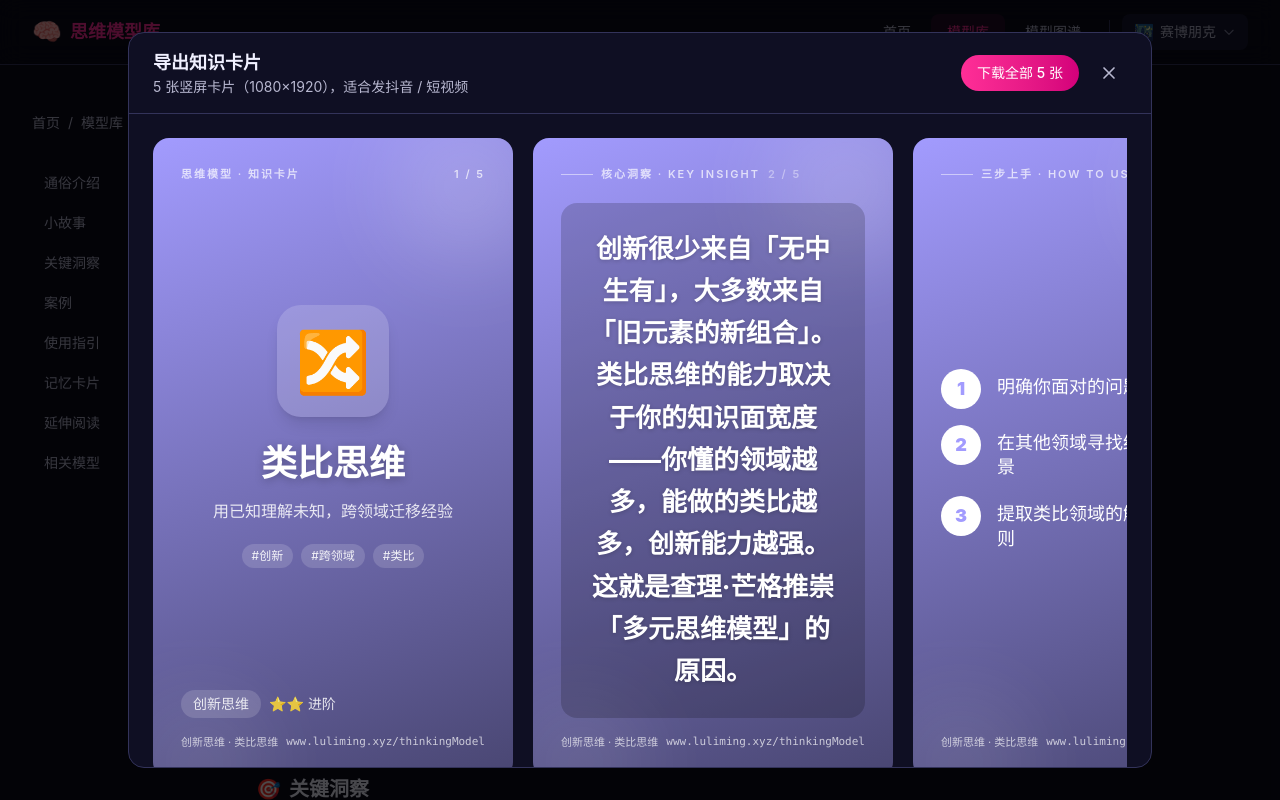
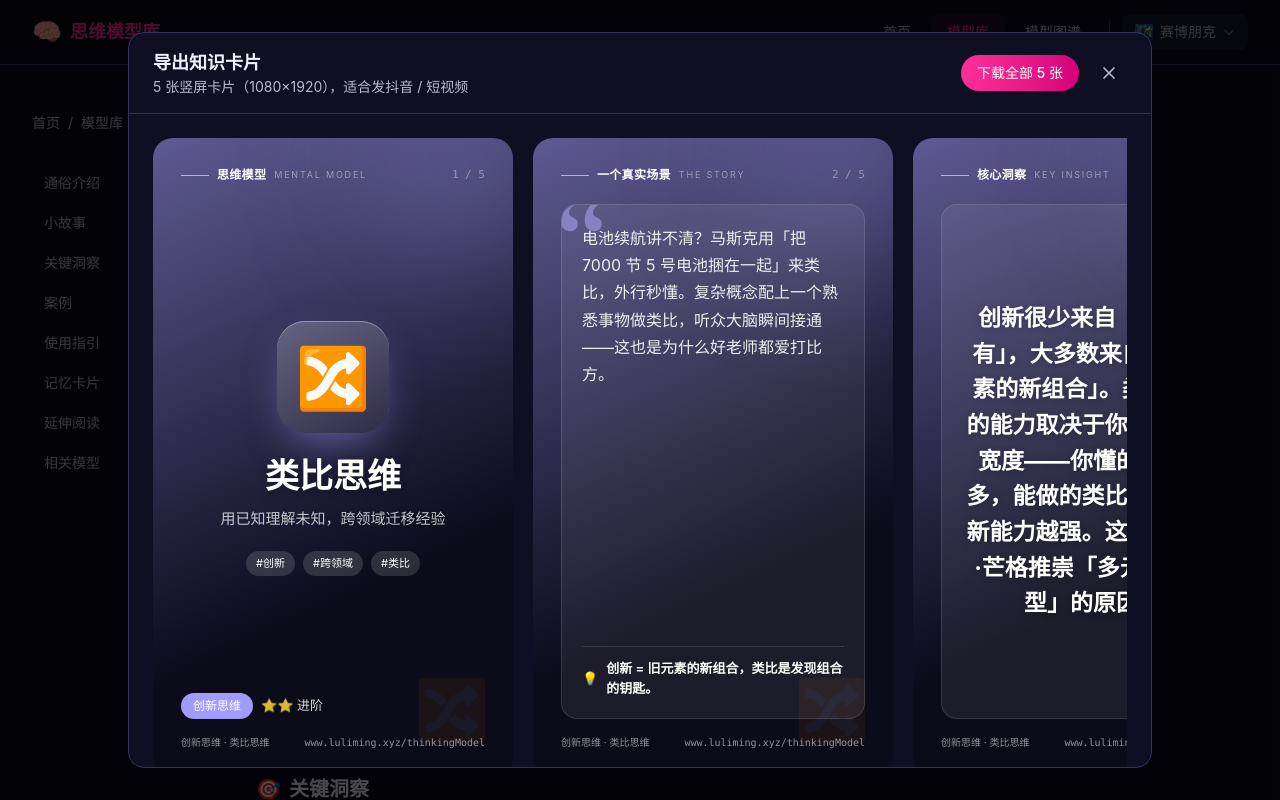
Before and after one commit to lui2015/thinkingModel, a Next.js app: page /thinkingModel/models/analogy-thinking in a window 1280 px wide. Both pictures are taken after a click on the button "导出知识卡片". Shown: the top 800 px of the page. Built offline with nearby package versions, Linux system fonts and the light colour scheme.

Commit message:
style: 重做知识卡片视觉——深色高级感+主色光晕+玻璃层，新增小故事卡

```diff
--- a/src/components/KnowledgeCardExport.tsx
+++ b/src/components/KnowledgeCardExport.tsx
@@ -6,6 +6,7 @@ import {
   difficultyStars,
   type MentalModel,
 } from "@/lib/models-data";
+import { getModelStory } from "@/lib/model-stories";
 
 interface KnowledgeCardExportProps {
   model: MentalModel;
@@ -13,13 +14,23 @@ interface KnowledgeCardExportProps {
   categoryName: string;
 }
 
-// 把颜色压暗，作为渐变终点
+// 颜色压暗，作为渐变深色端
 function mixWithBlack(hex: string, ratio = 0.5): string {
   const m = hex.replace("#", "");
   const r = parseInt(m.substring(0, 2), 16);
   const g = parseInt(m.substring(2, 4), 16);
   const b = parseInt(m.substring(4, 6), 16);
   const mix = (c: number) => Math.round(c * (1 - ratio));
+  return `rgb(${mix(r)}, ${mix(g)}, ${mix(b)})`;
+}
+
+// 颜色调亮，用于浅色高光
+function mixWithWhite(hex: string, ratio = 0.4): string {
+  const m = hex.replace("#", "");
+  const r = parseInt(m.substring(0, 2), 16);
+  const g = parseInt(m.substring(2, 4), 16);
+  const b = parseInt(m.substring(4, 6), 16);
+  const mix = (c: number) => Math.round(c + (255 - c) * ratio);
   return `rgb(${mix(r)}, ${mix(g)}, ${mix(b)})`;
 }
 
@@ -34,8 +45,10 @@ export default function KnowledgeCardExport({
   const [busy, setBusy] = useState(false);
   const cardRefs = useRef<(HTMLDivElement | null)[]>([]);
 
-  const dark = mixWithBlack(categoryColor, 0.55);
-  const gradient = `linear-gradient(160deg, ${categoryColor} 0%, ${dark} 100%)`;
+  const story = getModelStory(model.slug, model.story);
+  const accent = mixWithWhite(categoryColor, 0.18);
+  const deep = mixWithBlack(categoryColor, 0.42);
+  const gradient = `linear-gradient(155deg, ${deep} 0%, #0B0B1A 68%)`;
 
   const downloadOne = async (i: number) => {
     const node = cardRefs.current[i];
@@ -44,7 +57,7 @@ export default function KnowledgeCardExport({
     const dataUrl = await toPng(node, {
       pixelRatio: 3, // 360x640 -> 1080x1920
       cacheBust: true,
-      backgroundColor: "#0A0A1A",
+      backgroundColor: "#0B0B1A",
     });
     const a = document.createElement("a");
     a.href = dataUrl;
@@ -56,7 +69,6 @@ export default function KnowledgeCardExport({
     if (busy) return;
     setBusy(true);
     for (let i = 0; i < 5; i++) {
-      // 等待模态卡片渲染完成
       // eslint-disable-next-line no-await-in-loop
       await downloadOne(i);
       // eslint-disable-next-line no-await-in-loop
@@ -71,17 +83,40 @@ export default function KnowledgeCardExport({
     background: gradient,
   };
 
+  // 顶部 eyebrow：序号 + 中英文标题
+  const Header = ({ num, cn, en }: { num: number; cn: string; en: string }) => (
+    <div className="flex items-center justify-between mb-5">
+      <div className="flex items-center gap-2">
+        <span
+          className="w-7 h-px"
+          style={{ background: accent }}
+        />
+        <span className="text-[12px] font-bold tracking-wide text-white">
+          {cn}
+        </span>
+        <span className="text-[9px] uppercase tracking-[0.2em] text-white/45">
+          {en}
+        </span>
+      </div>
+      <span className="text-[11px] font-mono text-white/40">
+        {num} / 5
+      </span>
+    </div>
+  );
+
+  const footer = (
+    <div className="mt-auto pt-4 flex items-center justify-between text-white/55 text-[10px]">
+      <span className="truncate max-w-[200px]">
+        {categoryName} · {model.title}
+      </span>
+      <span className="font-mono shrink-0">{WATERMARK}</span>
+    </div>
+  );
+
   const renderCard = (i: number) => {
     const setRef = (el: HTMLDivElement | null) => {
       cardRefs.current[i] = el;
     };
-
-    const footer = (
-      <div className="mt-auto pt-4 flex items-center justify-between text-white/70 text-[11px]">
-        <span>{categoryName} · {model.title}</span>
-        <span className="font-mono">{WATERMARK}</span>
-      </div>
-    );
 
     let body: React.ReactNode = null;
 
@@ -89,60 +124,103 @@ export default function KnowledgeCardExport({
       // 封面
       body = (
         <div className="flex-1 flex flex-col">
-          <div className="flex items-center justify-between text-[11px] uppercase tracking-[0.18em] text-white/70 font-semibold">
-            <span>思维模型 · 知识卡片</span>
-            <span>1 / 5</span>
-          </div>
-          <div className="flex-1 flex flex-col items-center justify-center text-center px-2">
+          <Header num={1} cn="思维模型" en="MENTAL MODEL" />
+          <div className="flex-1 flex flex-col items-center justify-center text-center px-1">
             <div
-              className="w-28 h-28 rounded-3xl flex items-center justify-center text-6xl mb-6 shadow-lg"
-              style={{ background: "rgba(255,255,255,0.16)" }}
+              className="w-28 h-28 rounded-[28px] flex items-center justify-center text-6xl mb-6 shadow-2xl"
+              style={{
+                background: "linear-gradient(145deg, rgba(255,255,255,0.22), rgba(255,255,255,0.06))",
+                boxShadow: `0 18px 40px -12px ${categoryColor}88, inset 0 1px 0 rgba(255,255,255,0.35)`,
+              }}
             >
               {model.icon}
             </div>
             <h2
-              className="text-4xl font-black text-white leading-tight"
-              style={{ textShadow: "0 2px 8px rgba(0,0,0,0.25)" }}
+              className="text-[34px] font-black text-white leading-[1.1]"
+              style={{ textShadow: "0 2px 10px rgba(0,0,0,0.35)" }}
             >
               {model.title}
             </h2>
-            <p className="mt-3 text-white/85 text-base leading-relaxed">{model.subtitle}</p>
+            <p className="mt-3 text-white/75 text-[15px] leading-relaxed px-2">
+              {model.subtitle}
+            </p>
             <div className="mt-5 flex flex-wrap items-center justify-center gap-2">
               {model.tags.slice(0, 3).map((t) => (
                 <span
                   key={t}
-                  className="text-xs px-2.5 py-1 rounded-full bg-white/15 text-white/90"
+                  className="text-[11px] px-2.5 py-1 rounded-full"
+                  style={{ background: "rgba(255,255,255,0.14)", color: "#fff" }}
                 >
                   #{t}
                 </span>
               ))}
             </div>
           </div>
-          <div className="flex items-center gap-2 text-sm text-white/85">
-            <span className="px-3 py-1 rounded-full bg-white/15">{categoryName}</span>
+          <div className="flex items-center gap-2 text-[13px] text-white/85">
+            <span
+              className="px-3 py-1 rounded-full text-white text-[12px] font-medium"
+              style={{ background: categoryColor }}
+            >
+              {categoryName}
+            </span>
             <span>
-              {difficultyStars[model.difficulty]} {difficultyLabels[model.difficulty]}
+              {difficultyStars[model.difficulty]}{" "}
+              {difficultyLabels[model.difficulty]}
             </span>
           </div>
           {footer}
         </div>
       );
     } else if (i === 1) {
+      // 小故事
+      const storyText = story || model.keyInsight;
+      body = (
+        <div className="flex-1 flex flex-col">
+          <Header num={2} cn="一个真实场景" en="THE STORY" />
+          <div
+            className="flex-1 relative rounded-2xl p-5 overflow-hidden flex flex-col"
+            style={{
+              background: "rgba(255,255,255,0.07)",
+              border: "1px solid rgba(255,255,255,0.12)",
+            }}
+          >
+            <div
+              className="absolute -left-2 -top-7 select-none font-serif leading-none text-[120px] pointer-events-none"
+              style={{ color: `${accent}`, opacity: 0.5 }}
+            >
+              &ldquo;
+            </div>
+            <p className="relative text-white/90 text-[16px] leading-[1.7] flex-1">
+              {storyText}
+            </p>
+            <div
+              className="mt-3 pt-3 flex items-center gap-2 text-[13px]"
+              style={{ borderTop: "1px solid rgba(255,255,255,0.12)" }}
+            >
+              <span style={{ color: accent }}>💡</span>
+              <span className="text-white font-semibold">
+                {model.memorySentence}
+              </span>
+            </div>
+          </div>
+          {footer}
+        </div>
+      );
+    } else if (i === 2) {
       // 核心洞察
       body = (
         <div className="flex-1 flex flex-col">
-          <div className="flex items-center gap-2 text-[11px] uppercase tracking-[0.18em] text-white/70 font-semibold mb-5">
-            <span className="w-8 h-px bg-white/50" />
-            核心洞察 · KEY INSIGHT
-            <span className="text-white/40">2 / 5</span>
-          </div>
+          <Header num={3} cn="核心洞察" en="KEY INSIGHT" />
           <div
-            className="flex-1 flex items-center justify-center rounded-2xl p-6 text-center"
-            style={{ background: "rgba(0,0,0,0.18)" }}
+            className="flex-1 rounded-2xl p-6 flex items-center justify-center text-center"
+            style={{
+              background: "rgba(255,255,255,0.07)",
+              border: "1px solid rgba(255,255,255,0.12)",
+            }}
           >
             <p
-              className="text-2xl sm:text-[26px] font-bold leading-relaxed text-white"
-              style={{ textShadow: "0 1px 4px rgba(0,0,0,0.2)" }}
+              className="text-[23px] font-bold leading-[1.55] text-white"
+              style={{ textShadow: "0 1px 6px rgba(0,0,0,0.25)" }}
             >
               {model.keyInsight}
             </p>
@@ -150,87 +228,84 @@ export default function KnowledgeCardExport({
           {footer}
         </div>
       );
-    } else if (i === 2) {
+    } else if (i === 3) {
       // 三步上手
       const steps = model.usage.steps.slice(0, 3);
       body = (
         <div className="flex-1 flex flex-col">
-          <div className="flex items-center gap-2 text-[11px] uppercase tracking-[0.18em] text-white/70 font-semibold mb-5">
-            <span className="w-8 h-px bg-white/50" />
-            三步上手 · HOW TO USE
-            <span className="text-white/40">3 / 5</span>
-          </div>
+          <Header num={4} cn="三步上手" en="HOW TO USE" />
           <div className="flex-1 flex flex-col justify-center gap-4">
             {steps.map((s, idx) => (
-              <div key={idx} className="flex items-start gap-4">
+              <div key={idx} className="flex items-start gap-3.5">
+                <div className="flex flex-col items-center">
                   <span
-                  className="shrink-0 w-10 h-10 rounded-full bg-white text-lg font-black flex items-center justify-center"
-                  style={{ color: categoryColor }}
+                    className="shrink-0 w-9 h-9 rounded-full flex items-center justify-center text-[15px] font-black text-white"
+                    style={{ background: categoryColor, boxShadow: `0 6px 16px -6px ${categoryColor}` }}
                   >
                     {idx + 1}
                   </span>
-                <p className="text-white text-lg leading-snug pt-1.5">{s}</p>
+                  {idx < steps.length - 1 && (
+                    <span
+                      className="w-px flex-1 mt-1"
+                      style={{ background: "rgba(255,255,255,0.18)", minHeight: 14 }}
+                    />
+                  )}
+                </div>
+                <p className="text-white/90 text-[16px] leading-snug pt-1.5 flex-1">
+                  {s}
+                </p>
               </div>
             ))}
           </div>
           {footer}
         </div>
       );
-    } else if (i === 3) {
-      // 记忆金句
+    } else {
+      // 金句 + 避坑 & 场景
+      const pitfall = model.usage.pitfalls[0];
+      const scenario = model.usage.scenarios[0];
       body = (
         <div className="flex-1 flex flex-col">
-          <div className="flex items-center gap-2 text-[11px] uppercase tracking-[0.18em] text-white/70 font-semibold mb-5">
-            <span className="w-8 h-px bg-white/50" />
-            一句话记住 · REMEMBER
-            <span className="text-white/40">4 / 5</span>
-          </div>
-          <div className="flex-1 flex items-center justify-center text-center px-2">
+          <Header num={5} cn="一图记住" en="REMEMBER" />
+          <div
+            className="rounded-2xl p-6 mb-3 flex items-center justify-center text-center"
+            style={{
+              background: `linear-gradient(135deg, ${categoryColor}cc, ${deep})`,
+              boxShadow: `inset 0 1px 0 rgba(255,255,255,0.25)`,
+            }}
+          >
             <p
-              className="text-[34px] font-black leading-tight text-white"
+              className="text-[27px] font-black leading-[1.4] text-white"
               style={{ textShadow: "0 2px 10px rgba(0,0,0,0.3)" }}
             >
               “{model.memorySentence}”
             </p>
           </div>
-          {footer}
+          <div className="grid grid-cols-1 gap-2.5">
+            {pitfall && (
+              <div
+                className="rounded-xl px-4 py-2.5 flex items-start gap-2"
+                style={{ background: "rgba(255,255,255,0.07)", border: "1px solid rgba(255,255,255,0.1)" }}
+              >
+                <span className="text-[14px]">⚡</span>
+                <span className="text-white/85 text-[13px] leading-snug">
+                  <b className="text-white/95">避坑：</b>
+                  {pitfall}
+                </span>
               </div>
-      );
-    } else {
-      // 避坑 & 场景
-      const pitfalls = model.usage.pitfalls.slice(0, 2);
-      const scenarios = model.usage.scenarios.slice(0, 3);
-      body = (
-        <div className="flex-1 flex flex-col">
-          <div className="flex items-center gap-2 text-[11px] uppercase tracking-[0.18em] text-white/70 font-semibold mb-4">
-            <span className="w-8 h-px bg-white/50" />
-            避坑 & 场景 · TIPS
-            <span className="text-white/40">5 / 5</span>
+            )}
+            {scenario && (
+              <div
+                className="rounded-xl px-4 py-2.5 flex items-start gap-2"
+                style={{ background: "rgba(255,255,255,0.07)", border: "1px solid rgba(255,255,255,0.1)" }}
+              >
+                <span className="text-[14px]">📌</span>
+                <span className="text-white/85 text-[13px] leading-snug">
+                  <b className="text-white/95">场景：</b>
+                  {scenario}
+                </span>
               </div>
-          <div
-            className="rounded-2xl p-4 mb-3"
-            style={{ background: "rgba(0,0,0,0.18)" }}
-          >
-            <p className="text-white/80 text-xs font-semibold mb-2">⚡ 常见误区</p>
-            <ul className="space-y-1.5">
-              {pitfalls.map((p, idx) => (
-                <li key={idx} className="text-white text-sm leading-snug flex gap-2">
-                  <span className="text-white/60">•</span>
-                  <span>{p}</span>
-                </li>
-              ))}
-            </ul>
-          </div>
-          <div className="rounded-2xl p-4" style={{ background: "rgba(255,255,255,0.14)" }}>
-            <p className="text-white/90 text-xs font-semibold mb-2">📌 适用场景</p>
-            <ul className="space-y-1.5">
-              {scenarios.map((s, idx) => (
-                <li key={idx} className="text-white text-sm leading-snug flex gap-2">
-                  <span className="text-white/70">•</span>
-                  <span>{s}</span>
-                </li>
-              ))}
-            </ul>
+            )}
           </div>
           {footer}
         </div>
@@ -241,17 +316,23 @@ export default function KnowledgeCardExport({
       <div
         ref={setRef}
         style={shellStyle}
-        className="relative shrink-0 rounded-2xl overflow-hidden text-white p-7 flex flex-col"
+        className="relative shrink-0 rounded-[20px] overflow-hidden text-white p-7 flex flex-col"
       >
-        {/* 装饰光斑 */}
+        {/* 主色光晕 */}
         <div
-          className="pointer-events-none absolute -right-16 -top-16 w-56 h-56 rounded-full opacity-25 blur-2xl"
-          style={{ background: "radial-gradient(circle, #fff 0%, transparent 70%)" }}
+          className="pointer-events-none absolute -right-20 -top-24 w-64 h-64 rounded-full blur-3xl"
+          style={{ background: `radial-gradient(circle, ${categoryColor}66 0%, transparent 70%)` }}
         />
         <div
-          className="pointer-events-none absolute -left-12 -bottom-20 w-48 h-48 rounded-full opacity-15 blur-2xl"
-          style={{ background: "radial-gradient(circle, #fff 0%, transparent 70%)" }}
+          className="pointer-events-none absolute -left-24 -bottom-28 w-60 h-60 rounded-full blur-3xl"
+          style={{ background: `radial-gradient(circle, ${accent}33 0%, transparent 70%)` }}
         />
+        {/* 角标小图标 */}
+        <div
+          className="pointer-events-none absolute right-6 bottom-6 text-[60px] opacity-[0.06] select-none"
+        >
+          {model.icon}
+        </div>
         <div className="relative flex-1 flex flex-col">{body}</div>
       </div>
     );
```
Lines whose indentation alone changed are shown as unchanged.
